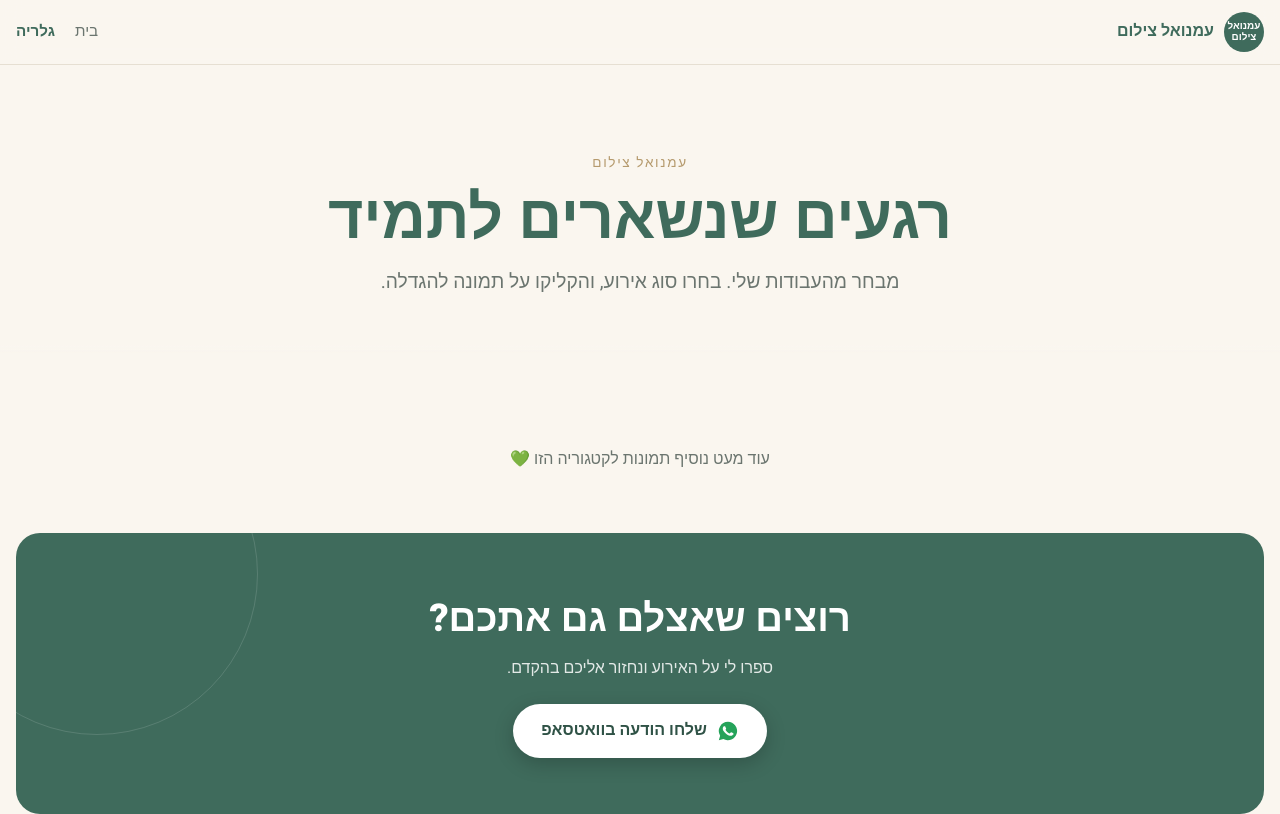
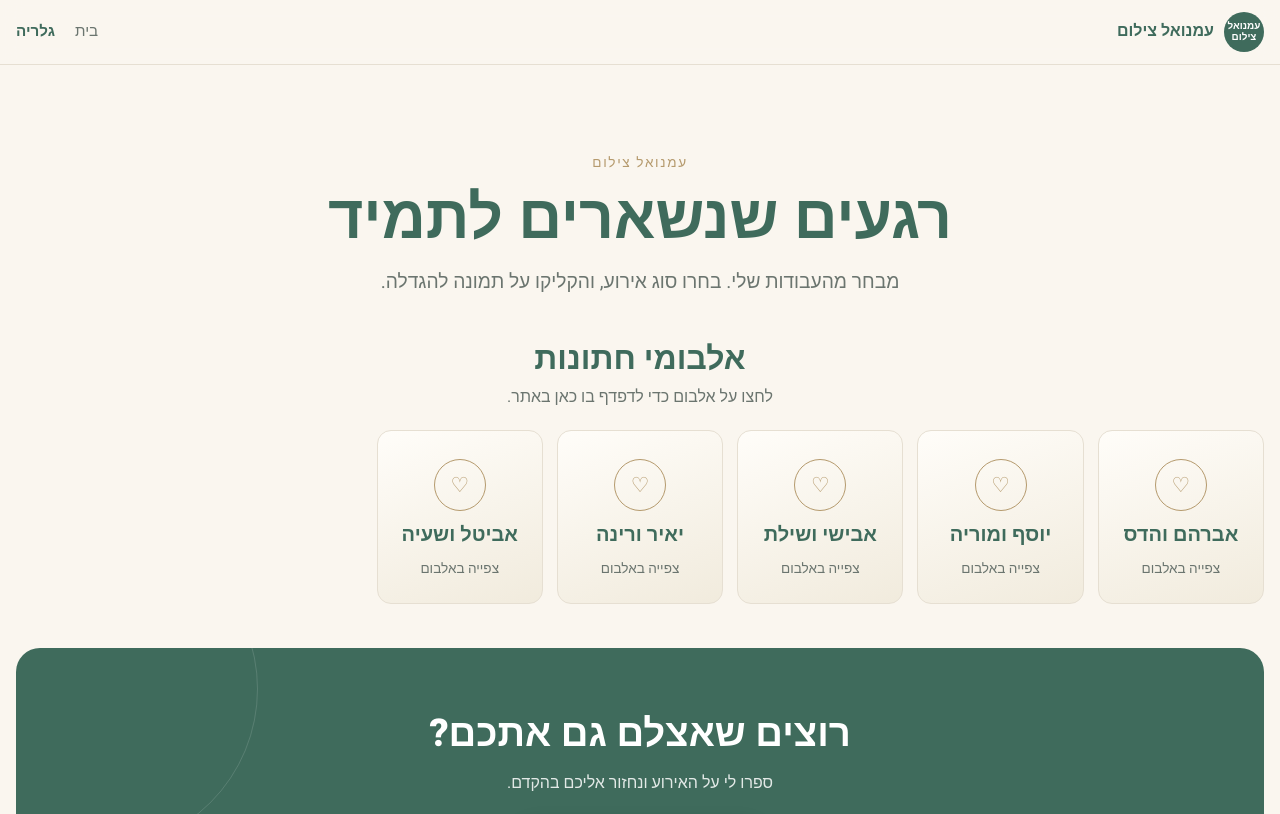
Before and after one commit to ephoto2016/event-system, a plain HTML site: page gallery.html in a window 1280 px wide. Shown: the top 814 px of the page. Drawn offline with Linux system fonts and the light colour scheme; no server answers.

Commit message:
Gallery: wedding albums embedded from Drive preview
Co-Authored-By: Claude Sonnet 5.5 <noreply@anthropic.com>
Claude-Session: https://claude.ai/code/session_01AEgXzqmt29pqNgGwspShDT

```diff
--- /dev/null
+++ b/assets/albums.json
@@ -0,0 +1,7 @@
+[
+ {"title": "אברהם והדס", "id": "1NZ63abl7sFq1zpWJrzGgBp4jlN-rdGJN", "pages": 37},
+ {"title": "יוסף ומוריה", "id": "1nX_abwt2TSLp3hZotrnBGbJHNTceQ_gO"},
+ {"title": "אבישי ושילת", "id": "1tufnkGhUwuW2nXrA4OwRgkuFTd7crdQw"},
+ {"title": "יאיר ורינה", "id": "1u-T13s03tH5IdQiiFRF1M7nDh0U_VA6F"},
+ {"title": "אביטל ושעיה", "id": "1twR2h40P8F6pri3AhsVHNa2M7gNCpDw8"}
+]
--- a/css/style.css
+++ b/css/style.css
@@ -66,3 +66,21 @@ footer.site{border-top:1px solid var(--line);padding:24px 0;text-align:center;co
 .lb .count{position:absolute;bottom:12px;inset-inline:0;text-align:center;color:#fffc;font-size:.95rem}
 @media(max-width:699px){.lb .prev,.lb .next{display:none}.lb figure{padding:0}}
 @media(prefers-reduced-motion:reduce){*{transition:none!important;animation:none!important;scroll-behavior:auto!important}}
+
+/* albums */
+.albums{text-align:center;padding:8px 0 24px}
+.albums h2{font-size:clamp(1.4rem,4vw,2rem);color:var(--green);font-weight:800}
+.albums .sub{color:var(--muted);margin-bottom:20px}
+.album-list{display:grid;grid-template-columns:repeat(auto-fill,minmax(155px,1fr));gap:14px;text-align:center}
+.album{font:inherit;cursor:pointer;border:1px solid var(--line);background:linear-gradient(160deg,var(--paper),#f1ebdd);border-radius:var(--r);padding:28px 16px 22px;display:flex;flex-direction:column;align-items:center;gap:8px;transition:.25s;color:var(--ink)}
+.album:hover{transform:translateY(-3px);border-color:var(--green);box-shadow:0 10px 24px #3f6b5c22}
+.album .ring{width:52px;height:52px;border-radius:50%;border:1px solid var(--gold);color:var(--gold);display:grid;place-items:center;font-size:1.3rem}
+.album .name{font-size:1.25rem;font-weight:700;color:var(--green)}
+.album .go{font-size:.85rem;color:var(--muted)}
+.viewer{position:fixed;inset:0;z-index:60;background:#0d1411;display:none;flex-direction:column}
+.viewer.open{display:flex}
+.vbar{display:flex;align-items:center;gap:14px;padding:8px 12px;color:#fff;height:56px}
+.vbar strong{flex:1}
+.vbar a{color:#fffc;font-size:.85rem}
+.vclose{border:0;background:#ffffff1a;color:#fff;width:40px;height:40px;border-radius:50%;font-size:1.2rem;cursor:pointer}
+.viewer iframe{flex:1;border:0;width:100%;background:#fff}
--- a/gallery.html
+++ b/gallery.html
@@ -29,9 +29,16 @@
     <h1>רגעים שנשארים לתמיד</h1>
     <p>מבחר מהעבודות שלי. בחרו סוג אירוע, והקליקו על תמונה להגדלה.</p>
   </section>
+  <section class="albums" aria-labelledby="alb-t">
+    <h2 id="alb-t">אלבומי חתונות</h2>
+    <p class="sub">לחצו על אלבום כדי לדפדף בו כאן באתר.</p>
+    <div class="album-list" id="albums"></div>
+  </section>
+  <div id="photos">
   <div class="filters" id="filters" role="group" aria-label="סינון לפי סוג אירוע"></div>
   <div class="grid" id="grid" aria-live="polite"></div>
   <p class="empty" id="empty" hidden>עוד מעט נוסיף תמונות לקטגוריה הזו 💚</p>
+  </div>
 
   <section class="cta">
     <h2>רוצים שאצלם גם אתכם?</h2>
@@ -51,6 +58,12 @@
   <div class="count" id="count" aria-live="polite"></div>
 </div>
 <script src="js/config.js"></script>
+<div class="viewer" id="viewer" role="dialog" aria-modal="true" aria-hidden="true" aria-label="צפייה באלבום">
+  <div class="vbar"><button class="vclose" aria-label="סגירה">✕</button><strong id="vtitle"></strong>
+    <a id="vopen" target="_blank" rel="noopener">פתיחה בחלון חדש</a></div>
+  <iframe id="vframe" title="אלבום" allow="fullscreen"></iframe>
+</div>
 <script src="js/gallery.js"></script>
+<script src="js/albums.js"></script>
 </body>
 </html>
--- /dev/null
+++ b/js/albums.js
@@ -0,0 +1,17 @@
+(function(){
+'use strict';
+const list=document.getElementById('albums'),v=document.getElementById('viewer'),f=document.getElementById('vframe');
+let last=null;
+const url=id=>'https://drive.google.com/file/d/'+id;
+fetch('assets/albums.json').then(r=>r.json()).then(a=>{
+  a.forEach(x=>{const b=document.createElement('button');b.className='album';
+    b.innerHTML='<span class="ring">♡</span><span class="name"></span><span class="go">צפייה באלבום</span>';
+    b.querySelector('.name').textContent=x.title;b.onclick=()=>open(x,b);list.append(b)});
+}).catch(()=>{document.querySelector('.albums').hidden=true});
+function open(x,b){last=b;f.src=url(x.id)+'/preview';f.title='אלבום '+x.title;
+  document.getElementById('vtitle').textContent=x.title;document.getElementById('vopen').href=url(x.id)+'/view';
+  v.classList.add('open');v.setAttribute('aria-hidden','false');document.body.style.overflow='hidden';v.querySelector('.vclose').focus()}
+function close(){v.classList.remove('open');v.setAttribute('aria-hidden','true');f.src='about:blank';document.body.style.overflow='';last&&last.focus()}
+v.querySelector('.vclose').onclick=close;
+addEventListener('keydown',e=>{if(e.key==='Escape'&&v.classList.contains('open'))close()});
+})();
--- a/js/gallery.js
+++ b/js/gallery.js
@@ -9,10 +9,10 @@ let data,tiles=[],visible=[],cur=0,lastFocus=null,active='all';
 // WhatsApp CTA
 (function(){const s=window.SITE||{};$('#wa').href='https://wa.me/'+s.whatsapp+'?text='+encodeURIComponent(s.whatsappText||'')})();
 
-fetch('assets/gallery.json').then(r=>r.json()).then(init).catch(()=>{empty.hidden=false});
+fetch('assets/gallery.json').then(r=>r.json()).then(init).catch(()=>{$('#photos').hidden=true});
 
 function init(d){
-  data=d;
+  data=d;if(!d.items.length){$('#photos').hidden=true;return}
   const add=(slug,label,n)=>{const b=document.createElement('button');b.className='chip';b.dataset.cat=slug;
     b.setAttribute('aria-pressed',slug==='all');b.innerHTML=label+'<small>'+n+'</small>';filters.append(b)};
   add('all','הכל',d.items.length);
```
